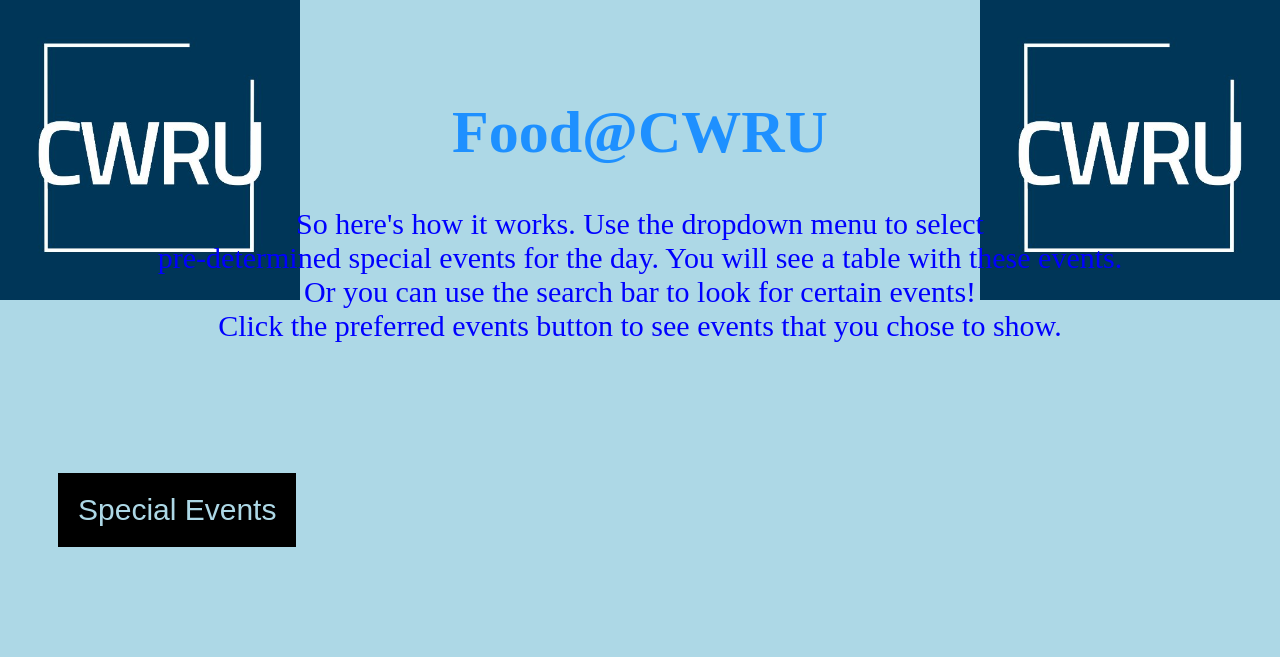
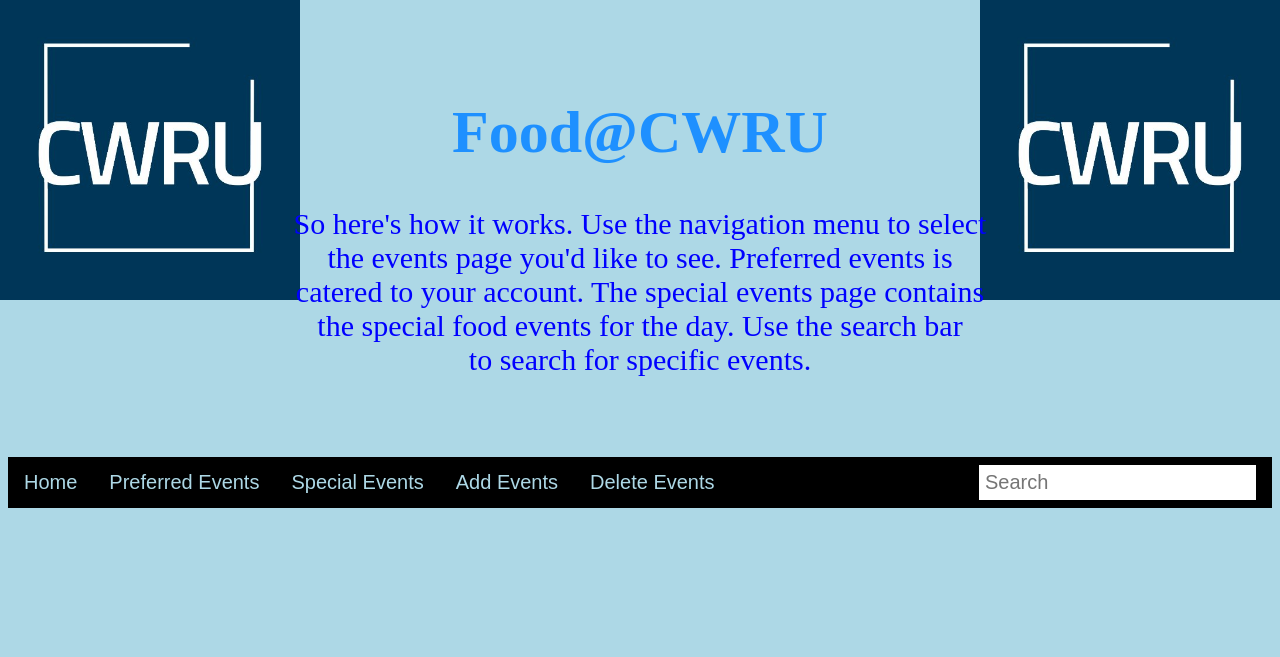
Before and after one commit to Justin-Shearson/DatabaseProject, a Flask app: page /events in a window 1280 px wide. Shown: the top 657 px of the page. Run offline with Flask 2, Linux system fonts and the light colour scheme.

Commit message:
Updated files, website design almost finished

```diff
--- a/run.py
+++ b/run.py
@@ -25,48 +25,43 @@
 	db.close()
 
 #Executes a login check to make sure that the username does not already exist
-@app.route("/login", methods=['GET', 'POST'])
+@app.route("/execlogin", methods=['GET', 'POST'])
 def login():
-	if request.method == 'POST':
-		username = str(request.form['username'])
-		password = str(request.form['password'])
-		database = mysql.connector.connect(**config['mysql.connector'])
-		cursor = database.cursor()
-		cursor.execute("SELECT name FROM Users u WHERE u.name = %s and u.password = %s", (username, password))
-		user = cursor.fetchone()
-		cursor.close()
-		database.close()
-		if len(user) is 1:
-			return redirect(url_for('index'))
-		else:
-			print(user)
-			return "Username or password is incorrect!"
-	return render_template('loginpage.html')
+	username = str(request.form['username'])
+	password = str(request.form['password'])
+	database = mysql.connector.connect(**config['mysql.connector'])
+	curosr = database.cursor()
+	cursor.execute("SELECT name FROM Users u WHERE u.name = %s and u.password = %s", (username, password))
+	user = cursor.fetchone()
+	cursor.close()
+	database.close()
+	if len(user) is 1:
+		return redirect(url_for('index'))
+	else:
+		return "Username or password is incorrect!"
 
 #Routes to the page to check if the input username is already in use
 @app.route("/signup", methods=['GET', 'POST'])
 def signup():
-	if request.method == 'POST':
-		username = str(request.form['username'])
-		password = str(request.form['password'])
-		organizer = str(request.form['organizer'])
-		database = mysql.connector.connect(**config['mysql.connector'])
-		cursor = database.curosr()
-		cursor.execute("SELECT name FROM Users u WHERE u.name = %s and u.password = %s", (username, password, organizer))
-		user = cursor.fetchall()
+	username = str(request.form['username'])
+	password = str(request.form['password'])
+	organizer = str(request.form['organizer'])
+	database = mysql.connector.connect(**config['mysql.connector'])
+	cursor = database.curosr()
+	cursor.execute("SELECT name FROM Users u WHERE u.name = %s and u.password = %s", (username, password, organizer))
+	user = cursor.fetchall()
 
-		#If the user already exists
-		if len(user) != 0:
-			cursor.close()
-			database.close()
-			return "That username already exists"
-		else:
-			execsignup(username, password, organizer)
-			user = cursor.fetchone()
-			cursor.close()
-			database.close()
-			return redirect(url_for('index'))
-	return render_template('signup.html')
+	#If the user already exists
+	if len(user) != 0:
+		cursor.close()
+		database.close()
+		return "That username already exists"
+	else:
+		execsignup(username, password, organizer)
+		user = cursor.fetchone()
+		cursor.close()
+		database.close()
+		return redirect(url_for('index'))
 
 #Routes to the addevent page to add an event to the website
 @app.route("/addevent", methods=['GET', 'POST'])
@@ -91,6 +86,7 @@
 	cursor.close()
 	database.close()
 
+
 #Currently used to route to the second page of the website
 @app.route('/events')
 def events():
--- a/static/css/spstyles.css
+++ b/static/css/spstyles.css
@@ -14,6 +14,99 @@
 	padding: 50px;
 }
 
+/* Class: topnav
+	Usage: Allows us to create a navigation bar with a search box. */
+.topnav {
+	overflow: hidden;
+	background-color: black;
+}
+
+.topnav a {
+	float: left;
+	display: block;
+	color: lightblue;
+	text-align: center;
+	padding: 14px 16px;
+	text-decoration: none;
+	font-size: 20px;
+	font-family: Arial, Helvetica, sans-serif;
+}
+
+.topnav a:hover {
+	background-color: orange;
+	color: black;
+}
+
+.topnav button:hover {
+	background-color: orange;
+	color: black;
+}
+
+.topnav input[type=text] {
+	float: right;
+	padding: 6px;
+	margin-top: 8px;
+	margin-right: 16px;
+	border: none;
+	font-size: 20px;
+}
+
+.dropdown {
+	float: left;
+ 	overflow: hidden;
+}
+
+/* Class for the dropdown button. */
+.dropdown .dropbtn {
+	background-color: black;
+	color: lightblue;
+	padding: 14px 16px;
+	font-size: 20px;
+	text-align: center;
+	text-decoration: none;
+	border: none;
+	cursor: pointer;
+	font-family: Arial, Helvetica, sans-serif;
+}
+
+.dropdown:hover, .dropbtn {
+	background-color: orange;
+	color: black;
+}
+
+.dropdown-content {
+	display: none;
+	position: absolute;
+	background-color: dodgerblue;
+	min-width: 200px;
+	box-shadow: 0px 8px 16px 0px rgba(0,0,0,0.2);
+	z-index: 1;
+	font-family: Arial, Helvetica, sans-serif;
+}
+
+.dropdown-content a {
+	float: none;
+	color: black;
+	padding: 15px 25px;
+	text-decoration: none;
+	display: block;
+	text-align: left;
+}
+
+.dropdown-content a:hover {
+	background-color: orange;
+	color: black;
+}
+
+.dropdown:hover .dropdown-content {
+	display: block;
+}
+
+.dropdown:hover .dropbtn {
+	background-color: orange;
+	color: black;
+}
+
 /* Format used for all header1's. */
 h1 {
 	text-align: center;
@@ -27,48 +120,3 @@
 	color: blue;
 	font-size: 30px;
 }
-
-/* Class for the dropdown button. */
-.dropbtn {
-	background-color: black;
-	color: lightblue;
-	padding: 20px;
-	font-size: 30px;
-	text-align: center;
-	text-decoration: none;
-	border: none;
-	cursor: pointer;
-}
-
-.dropdown {
-	position: relative;
-	display: inline-block;
-}
-
-.dropdown-content {
-	display: none;
-	position: absolute;
-	background-color: dodgerblue;
-	min-width: 200px;
-	box-shadow: 0px 8px 16px 0px rgba(0,0,0,0.2);
-	z-index: 1;
-}
-
-.dropdown-content a {
-	color: black;
-	padding: 15px 25px;
-	text-decoration: none;
-	display: block;
-}
-
-.dropdown-content a:hover {
-	background-color: white;
-}
-
-.dropdown:hover .dropdown-content {
-	display: block;
-}
-
-.dropdown:hover .dropbtn {
-	background-color: blue;
-}
--- a/templates/events.html
+++ b/templates/events.html
@@ -15,18 +15,34 @@
 		<!-- The first block of information containing the instructions. -->
 		<div id="divformat">
 			<h1>Food@CWRU</h1>
-			<p>So here's how it works. Use the dropdown menu to select<br>pre-determined special events for the day.
-			You will see a table with these events.<br>Or you can use the search bar to look for certain events!<br>
-			Click the preferred events button to see events that you chose to show. </p>
+			<p>So here's how it works. Use the navigation menu to select
+			<br>the events page you'd like to see. Preferred events is
+			<br>catered to your account. The special events page contains
+			<br>the special food events for the day. Use the search bar
+			<br>to search for specific events. </p>
 		</div>
-		<!-- The second block that contains the dropdown menu as explained above. -->
+		<div class="topnav">
+			<a href="#" target="f1">Home</a>
+			<a href="#" target="f1">Preferred Events</a>
+			<div class="dropdown">
+				<button class="dropbtn">Special Events</button>
+				<div class="dropdown-content">
+					<a href="#" target="f1">Event 1</a>
+					<a href="#" target="f1">Event 2</a>
+				</div>
+			</div>
+			<a href="#" target="f1">Add Events</a>
+			<a href="#" target="f1">Delete Events</a>
+			<input type="text" placeholder="Search" name="search">
+		</div>
+		<iframe src="" style="border: none; background-color: lightblue;" name="f1"></iframe>
+		<!-- The second block that contains the dropdown menu as explained above.
 		<div id="divformat" class="dropdown">
 			<button class="dropbtn">Special Events</button>
 			<div class="dropdown-content">
 				<a href="#">Event 1</a>
 				<a href="#">Event 2</a>
-				<a href="#">Event 3</a>
 			</div>
-		</div>
+		</div>-->
 	</body>
 </html>
--- a/templates/signup.html
+++ b/templates/signup.html
@@ -25,11 +25,11 @@
 			<label for="password"><b>Password</b></label>
 			<input id="bcenter" type="password" placeholder="Enter Password" name="password" required>
 
-			<label for="password-repeat"><b>Repeat Password</b></label>
-			<input id="bcenter" type="password" placeholder="Repeat Password" name="password-repeat" required>
+			<label for="psw-repeat"><b>Repeat Password</b></label>
+			<input id="bcenter" type="password" placeholder="Repeat Password" name="psw-repeat" required>
 
 			<label for="org"><b>Organization. Select None if you are not a part of an organization.</b></label>
-			<select id="bcenter">
+			<select id="bcenter" name="org">
 				<option value="1">MSA</option>
 				<option value="0">None</option>
 			</select>
```
